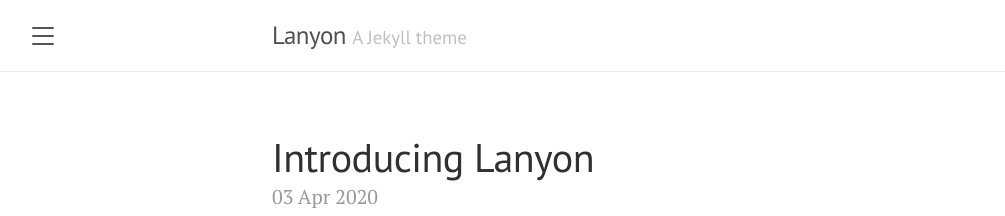
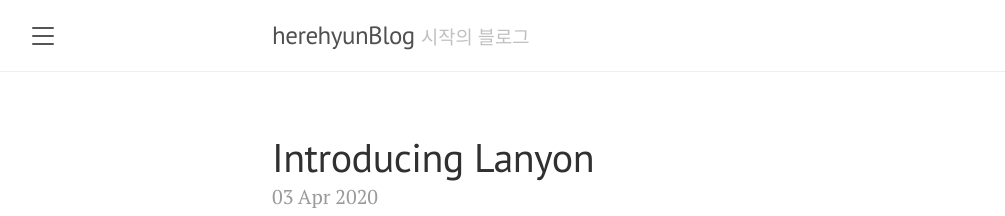
Before and after one commit to herehyun/hereblog, a Jekyll site: the page built from index.html, in a window 1280 px wide and 900 px high. Shown: the top 216 px of the window, without its empty margins (8-1013 px from the left). Built offline with Jekyll 4.4.1, drawn with Linux system fonts in a browser that asks for light colours; the list of posts is cut into pages by our own code.

Commit message:
Update _config.yml

```diff
--- a/_config.yml
+++ b/_config.yml
@@ -1,17 +1,17 @@
 # Setup
-title:               Lanyon
-tagline:             'A Jekyll theme'
-description:         'A reserved <a href="https://jekyllrb.com" target="_blank">Jekyll</a> theme that places the utmost gravity on content with a hidden drawer. Made by <a href="https://twitter.com/mdo" target="_blank">@mdo</a>.'
-url:                 http://lanyon.getpoole.com
+title:               herehyunBlog
+tagline:             '시작의 블로그'
+description:         '데이터 분석 시작의 블로그입니다.'
+url:                 https://herehyun.github.io/hereblog.github.io/
 baseurl:             ''
 paginate:            5
 permalink:           pretty
 
 # About/contact
 author:
-  name:              Mark Otto
-  url:               https://twitter.com/mdo
-  email:             markdotto@gmail.com
+  name:              Yeo GiHyun
+  url:               https://github.com/herehyun
+  email:             yeo0109@naver.com
 
 # Gems
 plugins:
```
